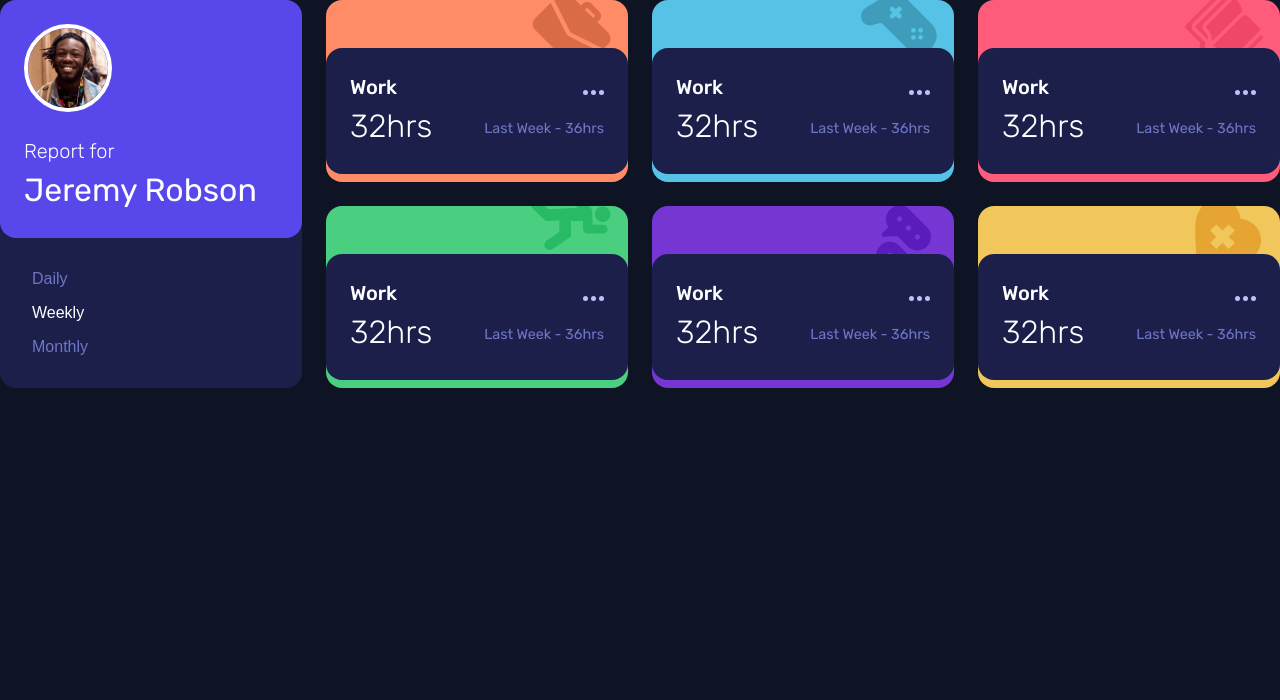
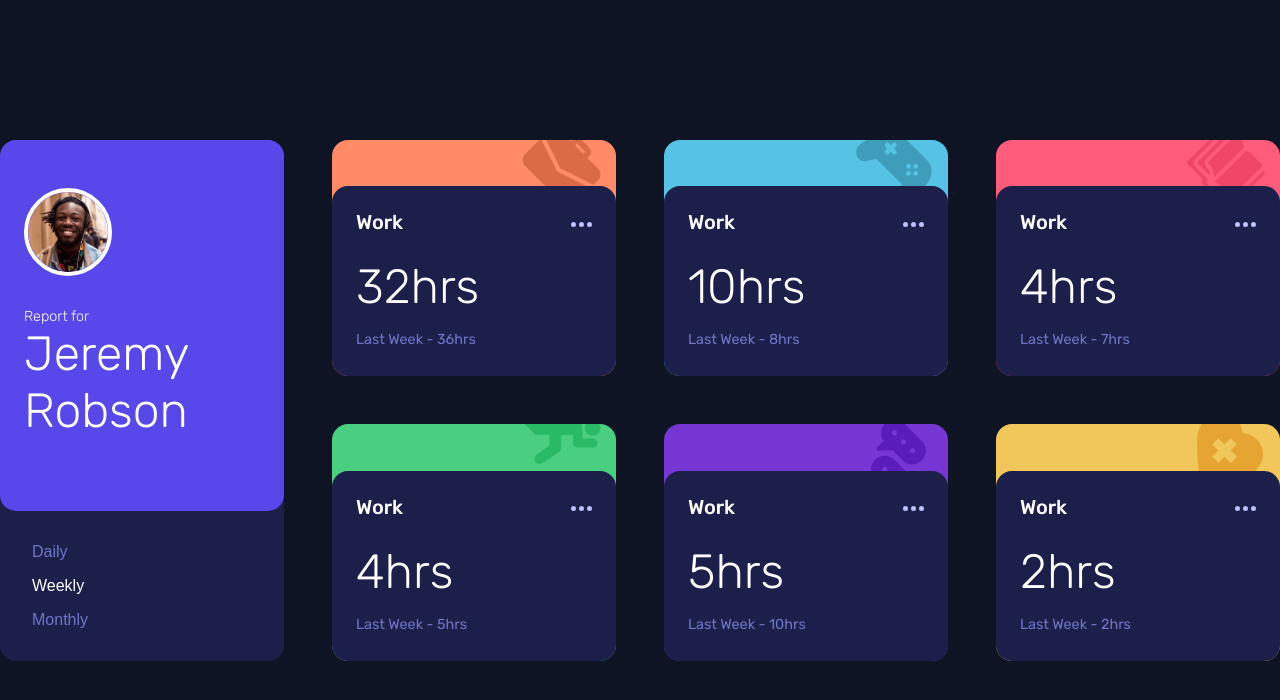
Before and after one commit to NigelDorning/Frontend-Mentor-Time-Tracking-Dashoard-Challenge, a website: page index.html in a window 1280 px wide. Drawn offline with Linux system fonts and the light colour scheme.

Commit message:
completed project

```diff
--- /dev/null
+++ b/assets/js/app.js
@@ -0,0 +1,45 @@
+const activities = document.querySelector('.activities');
+const periodBtns = document.querySelectorAll('button.period');
+
+let activityData = {};
+let period = 'weekly';
+
+const renderActivityCardEls = () => {
+
+    activities.innerHTML = '';
+
+    activityData.forEach(el => {
+        activities.innerHTML += `
+            <div class="activity-card activity-card--${el.title.toLowerCase().split(' ').join('-')}">
+                <div class="activity-card__inner">
+                    <div class="top-row">
+                        <h2 class="activity-card__title">Work</h2>
+                        <button class="activity-card__action"><img src="assets/images/icon-ellipsis.svg" alt="Ellipsis icon for action button"></button>
+                    </div>
+                    <div class="bottom-row">
+                        <h3 class="activity-card__time">${el.timeframes[period].current}hrs</h3>
+                        <span class="activity-card__previous">Last Week - ${el.timeframes[period].previous}hrs</span>
+                    </div>
+                </div>
+            </div>
+        `;
+    });
+};
+
+fetch('../../data.json')
+    .then(response => response.json())
+    .then(data => {
+        activityData = data;
+        renderActivityCardEls();
+    });
+
+periodBtns.forEach(btn => {
+    btn.addEventListener('click', event => {
+
+        periodBtns.forEach(el => el.classList.remove('active'));
+
+        period = event.target.value;
+        btn.classList.add('active');
+        renderActivityCardEls();
+    }, false);
+});
--- a/assets/sass/_elements.scss
+++ b/assets/sass/_elements.scss
@@ -5,6 +5,7 @@
 }
 
 %card-basis {
+    position: relative;
     border-radius: 1rem;
     padding-top: 3rem;
     color: white;
@@ -25,7 +26,6 @@
 
     header {
         background: $blue;
-        line-height: 1.5;
 
         img {
             width: 5rem;
@@ -36,7 +36,7 @@
 
         h2 {
             font-weight: 300;
-            font-size: 1rem;
+            font-size: .8rem;
         }
 
         h3 {
@@ -102,12 +102,19 @@
 
     &__inner {
         @extend %card-basis;
+        background: $dark-blue;
+        padding: 1.5rem;
+    }
+
+    .top-row,
+    .bottom-row {
         display: flex;
         align-items: center;
         justify-content: space-between;
-        background: $dark-blue;
-        padding: 1.5rem;
-        line-height: 1.5;
+    }
+
+    .top-row {
+        margin-bottom: 1.5rem;
     }
 
     &__title {
@@ -123,8 +130,6 @@
     &__action {
         background: transparent;
         border: 0;
-        float: right;
-        margin-bottom: 1.25rem;
     }
 
     &__previous {
@@ -135,25 +140,27 @@
     }
 }
 
-@media screen and (min-width: 700px) {
+@media screen and (min-width: 1000px) {
     .profile-card {
         header {
             flex-direction: column;
             align-items: flex-start;
+            padding-top: 3rem;
 
             img {
-                margin-bottom: 1.5rem;
+                margin-bottom: 2rem;
                 margin-right: 0;
             }
 
             h2 {
                 font-weight: 300;
-                font-size: 1.25rem;
+                font-size: .9rem;
             }
 
             h3 {
-                font-weight: 400;
-                font-size: 2rem;
+                font-weight: 300;
+                font-size: 3rem;
+                margin-bottom: 3rem;
             }
         }
 
@@ -162,4 +169,29 @@
             align-items: flex-start;
         }
     }
+
+    .activity-card {
+
+        &__inner {
+            position: absolute;
+            bottom: 0;
+            left: 0;
+            right: 0;
+            height: 60%;
+
+            h3 {
+                font-size: 3rem;
+            }
+        }
+
+        .bottom-row {
+            display: flex;
+            flex-direction: column;
+            align-items: flex-start;
+        }
+
+        &__previous {
+            margin-top: 1rem;
+        }
+    }
 }
--- a/assets/sass/_global.scss
+++ b/assets/sass/_global.scss
@@ -5,6 +5,9 @@
 
 html,
 body {
+    display: flex;
+    align-items: center;
+    justify-content: center;
     width: 100%;
     height: 100%;
     background: $very-dark-blue;
--- a/assets/sass/_layout.scss
+++ b/assets/sass/_layout.scss
@@ -5,13 +5,26 @@
     margin: auto;
 }
 
-@media screen and (min-width: 700px) {
+.activities {
+    display: grid;
+    gap: 1.5rem;
+}
+
+@media screen and (min-width: 1000px) {
     .time-tracker {
         max-width: 1440px;
-        grid-template-columns: repeat(4, 1fr);
+        grid-template-columns: 1fr 3fr;
+        gap: 3rem;
     }
 
     .profile-card {
         grid-row: 1 / 3;
     }
+
+    .activities {
+        grid-template-columns: repeat(3, 1fr);
+        grid-column: 2 / 5;
+        grid-row: 1 / 3;
+        gap: 3rem;
+    }
 }
--- /dev/null
+++ b/data.json
@@ -0,0 +1,104 @@
+[
+  {
+    "title": "Work",
+    "timeframes": {
+      "daily": {
+        "current": 5,
+        "previous": 7
+      },
+      "weekly": {
+        "current": 32,
+        "previous": 36
+      },
+      "monthly": {
+        "current": 103,
+        "previous": 128
+      }
+    }
+  },
+  {
+    "title": "Play",
+    "timeframes": {
+      "daily": {
+        "current": 1,
+        "previous": 2
+      },
+      "weekly": {
+        "current": 10,
+        "previous": 8
+      },
+      "monthly": {
+        "current": 23,
+        "previous": 29
+      }
+    }
+  },
+  {
+    "title": "Study",
+    "timeframes": {
+      "daily": {
+        "current": 0,
+        "previous": 1
+      },
+      "weekly": {
+        "current": 4,
+        "previous": 7
+      },
+      "monthly": {
+        "current": 13,
+        "previous": 19
+      }
+    }
+  },
+  {
+    "title": "Exercise",
+    "timeframes": {
+      "daily": {
+        "current": 1,
+        "previous": 1
+      },
+      "weekly": {
+        "current": 4,
+        "previous": 5
+      },
+      "monthly": {
+        "current": 11,
+        "previous": 18
+      }
+    }
+  },
+  {
+    "title": "Social",
+    "timeframes": {
+      "daily": {
+        "current": 1,
+        "previous": 3
+      },
+      "weekly": {
+        "current": 5,
+        "previous": 10
+      },
+      "monthly": {
+        "current": 21,
+        "previous": 23
+      }
+    }
+  },
+  {
+    "title": "Self Care",
+    "timeframes": {
+      "daily": {
+        "current": 0,
+        "previous": 1
+      },
+      "weekly": {
+        "current": 2,
+        "previous": 2
+      },
+      "monthly": {
+        "current": 7,
+        "previous": 11
+      }
+    }
+  }
+]
--- a/index.html
+++ b/index.html
@@ -21,91 +21,19 @@
                 </div>
             </header>
             <footer>
-                <button>Daily</button>
-                <button class="active">Weekly</button>
-                <button>Monthly</button>
+                <button class="period" value="daily">Daily</button>
+                <button class="period active" value="weekly">Weekly</button>
+                <button class="period" value="monthly">Monthly</button>
             </footer>
         </div>
 
-        <div class="activity-card activity-card--work">
-            <div class="activity-card__inner">
-                <div>
-                    <h2 class="activity-card__title">Work</h2>
-                    <h3 class="activity-card__time">32hrs</h3>
-                </div>
-                <div>
-                    <button class="activity-card__action"><img src="assets/images/icon-ellipsis.svg" alt="Ellipsis icon for action button"></button>
-                    <span class="activity-card__previous">Last Week - 36hrs</span>
-                </div>
-            </div>
-        </div>
+        <div class="activities">
 
-        <div class="activity-card activity-card--play">
-            <div class="activity-card__inner">
-                <div>
-                    <h2 class="activity-card__title">Work</h2>
-                    <h3 class="activity-card__time">32hrs</h3>
-                </div>
-                <div>
-                    <button class="activity-card__action"><img src="assets/images/icon-ellipsis.svg" alt="Ellipsis icon for action button"></button>
-                    <span class="activity-card__previous">Last Week - 36hrs</span>
-                </div>
-            </div>
-        </div>
-
-        <div class="activity-card activity-card--study">
-            <div class="activity-card__inner">
-                <div>
-                    <h2 class="activity-card__title">Work</h2>
-                    <h3 class="activity-card__time">32hrs</h3>
-                </div>
-                <div>
-                    <button class="activity-card__action"><img src="assets/images/icon-ellipsis.svg" alt="Ellipsis icon for action button"></button>
-                    <span class="activity-card__previous">Last Week - 36hrs</span>
-                </div>
-            </div>
-        </div>
-
-        <div class="activity-card activity-card--exercise">
-            <div class="activity-card__inner">
-                <div>
-                    <h2 class="activity-card__title">Work</h2>
-                    <h3 class="activity-card__time">32hrs</h3>
-                </div>
-                <div>
-                    <button class="activity-card__action"><img src="assets/images/icon-ellipsis.svg" alt="Ellipsis icon for action button"></button>
-                    <span class="activity-card__previous">Last Week - 36hrs</span>
-                </div>
-            </div>
-        </div>
-
-        <div class="activity-card activity-card--social">
-            <div class="activity-card__inner">
-                <div>
-                    <h2 class="activity-card__title">Work</h2>
-                    <h3 class="activity-card__time">32hrs</h3>
-                </div>
-                <div>
-                    <button class="activity-card__action"><img src="assets/images/icon-ellipsis.svg" alt="Ellipsis icon for action button"></button>
-                    <span class="activity-card__previous">Last Week - 36hrs</span>
-                </div>
-            </div>
-        </div>
-
-        <div class="activity-card activity-card--self-care">
-            <div class="activity-card__inner">
-                <div>
-                    <h2 class="activity-card__title">Work</h2>
-                    <h3 class="activity-card__time">32hrs</h3>
-                </div>
-                <div>
-                    <button class="activity-card__action"><img src="assets/images/icon-ellipsis.svg" alt="Ellipsis icon for action button"></button>
-                    <span class="activity-card__previous">Last Week - 36hrs</span>
-                </div>
-            </div>
         </div>
 
     </div>
 
+    <script src="assets/js/app.js"></script>
+
 </body>
 </html>
```
Also changed, not shown: assets/css/app.css, 1 other file.
